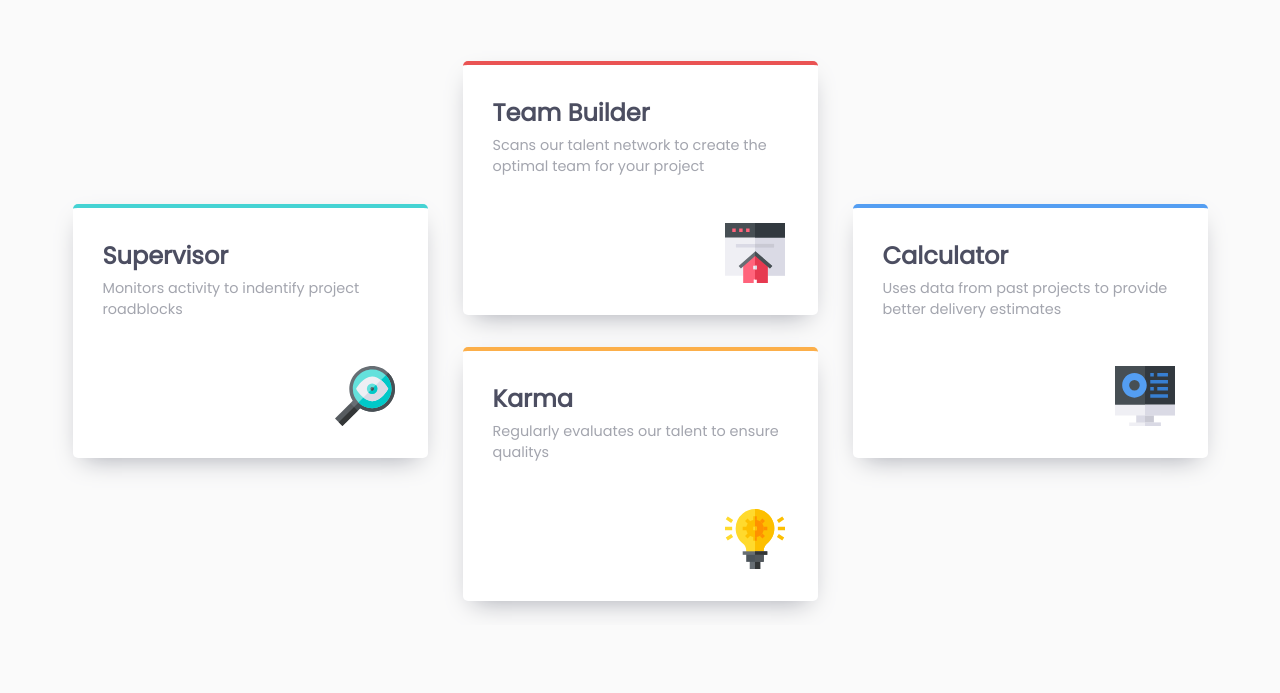
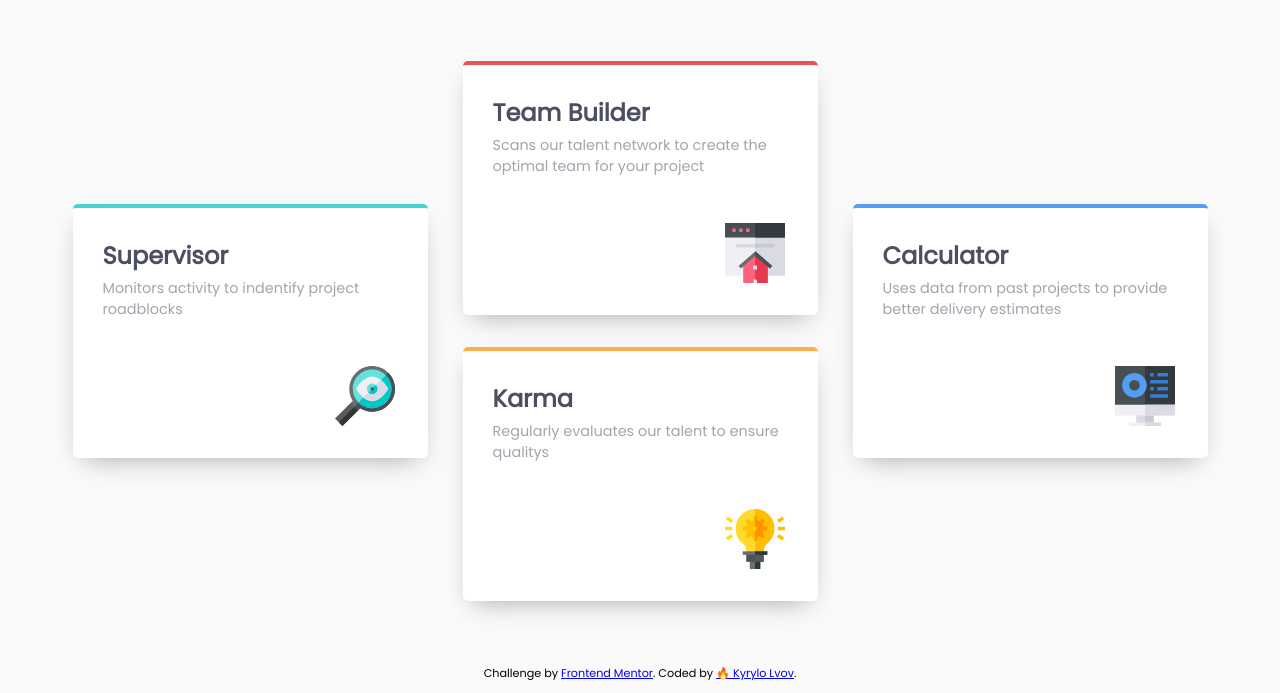
Before and after one commit to kyrylolvov/fourcard, a plain HTML site: page index.html in a window 1280 px wide. Shown: the part 265-958 px from the top of the page. Before the commit the page ends 890 px from the top, so only its background shows below. Drawn offline with Linux system fonts and the light colour scheme.

Commit message:
Update index.html

```diff
--- a/index.html
+++ b/index.html
@@ -45,8 +45,12 @@
       <img alt="calculator icon" src="/images/icon-calculator.svg">
     </div>
   </div>
-
-
   </main>
+  <footer>
+  <p class="attribution">
+    Challenge by <a href="https://www.frontendmentor.io?ref=challenge" target="_blank">Frontend Mentor</a>.
+    Coded by <a href="https://www.frontendmentor.io/profile/kyrylolvov">🔥 Kyrylo Lvov</a>.
+  </p>
+</footer>
 </body>
 </html>
```
